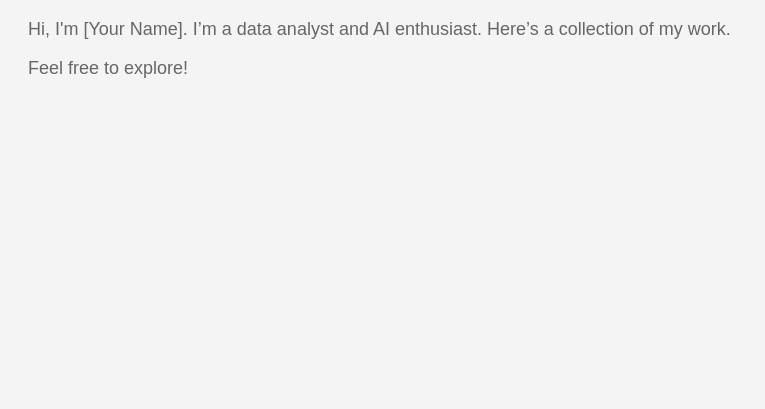
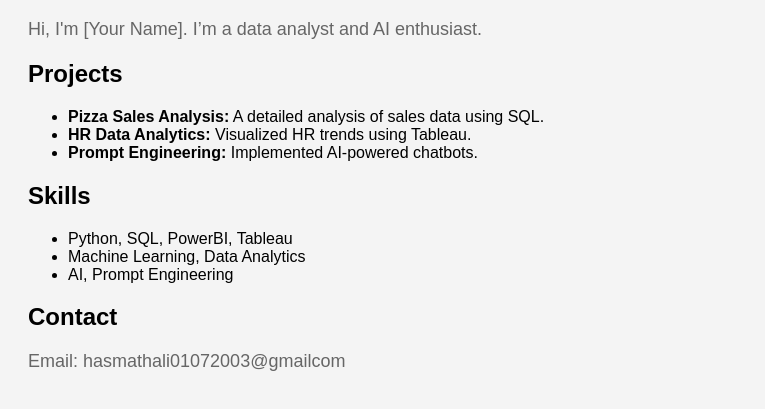
Before and after one commit to Hasmath-A/my-portfolio, a plain HTML site: page index.html in a window 1280 px wide. Shown: the part 89-498 px from the top of the page, without its empty margins (0-765 px from the left). Drawn offline with Linux system fonts and the light colour scheme.

Commit message:
Update index.html

```diff
--- a/index.html
+++ b/index.html
@@ -12,7 +12,24 @@
 </head>
 <body>
     <h1>Welcome to My Portfolio</h1>
-    <p>Hi, I'm [Your Name]. I’m a data analyst and AI enthusiast. Here’s a collection of my work.</p>
-    <p>Feel free to explore!</p>
+    <p>Hi, I'm [Your Name]. I’m a data analyst and AI enthusiast.</p>
+
+    <h2>Projects</h2>
+    <ul>
+        <li><strong>Pizza Sales Analysis:</strong> A detailed analysis of sales data using SQL.</li>
+        <li><strong>HR Data Analytics:</strong> Visualized HR trends using Tableau.</li>
+        <li><strong>Prompt Engineering:</strong> Implemented AI-powered chatbots.</li>
+    </ul>
+
+    <h2>Skills</h2>
+    <ul>
+        <li>Python, SQL, PowerBI, Tableau</li>
+        <li>Machine Learning, Data Analytics</li>
+        <li>AI, Prompt Engineering</li>
+    </ul>
+
+    <h2>Contact</h2>
+    <p>Email: hasmathali01072003@gmailcom</p>
 </body>
+
 </html>
```
